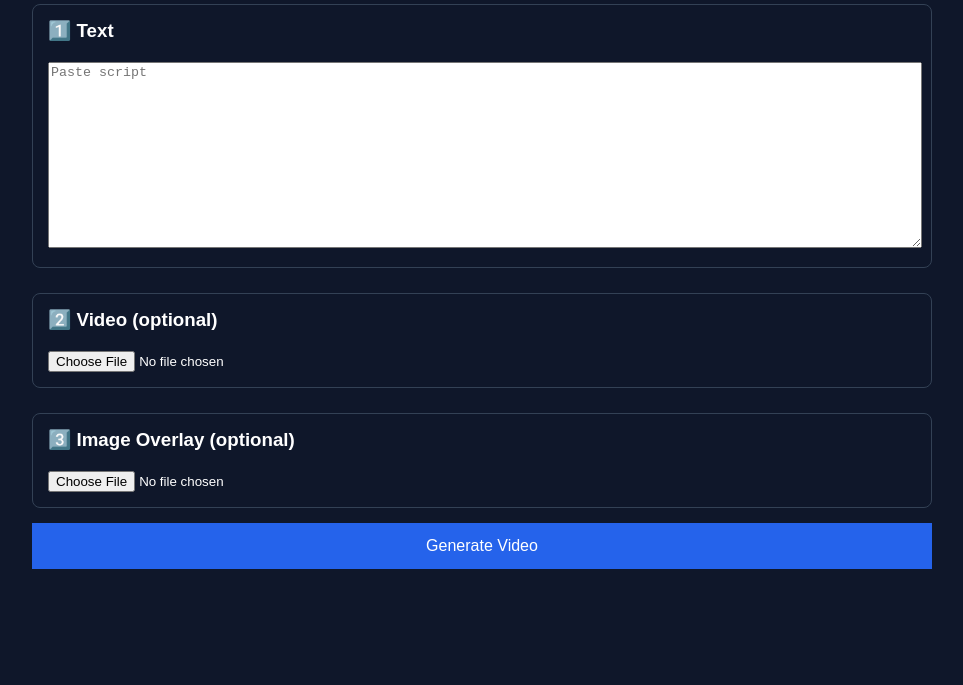
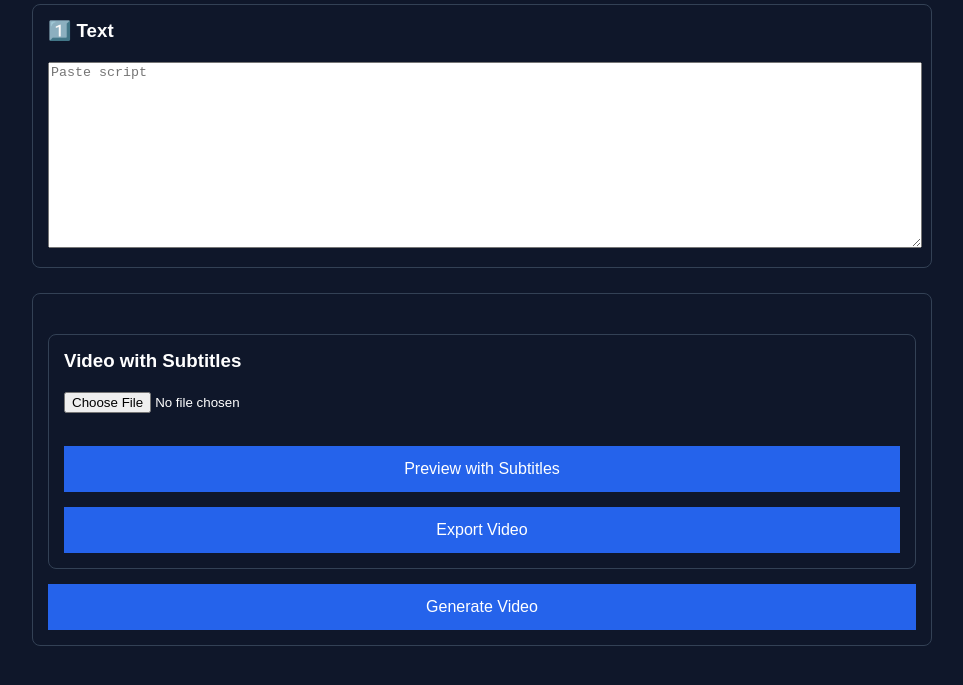
Before and after one commit to smartmindboxapp-svg/ai-video-tool, a website: page public/index.html in a window 1280 px wide. Shown: the part 97-782 px from the top of the page, without its empty margins (158-1121 px from the left). Drawn offline with Linux system fonts and the light colour scheme.

Commit message:
Update index.html

```diff
--- a/public/index.html
+++ b/public/index.html
@@ -57,14 +57,18 @@ h3{
 </div>
 
 <div class="section">
-<h3>2️⃣ Video (optional)</h3>
-<input type="file" name="video" accept="video/*">
+<div class="section">
+<h3>Video with Subtitles</h3>
+
+<input type="file" id="video" accept="video/*"><br><br>
+
+<button onclick="previewVideo()">Preview with Subtitles</button>
+<button onclick="exportVideo()">Export Video</button>
+
+<video id="videoPlayer" controls style="width:100%;margin-top:10px;display:none"></video>
+
 </div>
 
-<div class="section">
-<h3>3️⃣ Image Overlay (optional)</h3>
-<input type="file" name="image" accept="image/*">
-</div>
 
 <button>Generate Video</button>
 
```
